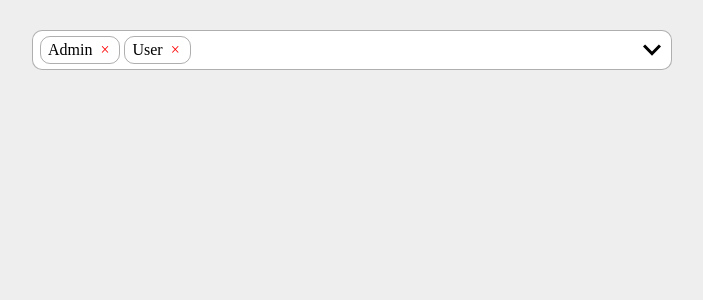
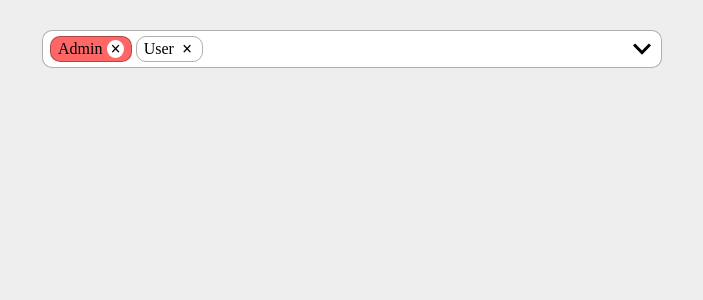
Before and after one commit to momotdev/multi-select, a React (Create React App) app: page / in a window 1280 px wide. Shown: the top 300 px of the page, without its empty margins (288-991 px from the left). Built offline with nearby package versions, Linux system fonts and the light colour scheme.

Commit message:
add color badges options, change readme

```diff
--- a/src/App.js
+++ b/src/App.js
@@ -6,10 +6,10 @@ function App() {
 	const [selectedOptions, setSelectedOptions] = useState(['ADMIN', 'USER']);
 
 	const options = [
-		{value: 'ADMIN', label: 'Admin'},
+		{value: 'ADMIN', label: 'Admin', badgeColor: '#ff6666'},
 		{value: 'USER', label: 'User'},
 		{value: 'MANAGER', label: 'Manager'},
-		{value: 'DELIVERY', label: 'Delivery'},
+		{value: 'DELIVERY', label: 'Delivery', badgeColor: '#009999'},
 	]
 
 	const onChange = (value) => {
--- a/src/components/MultiSelect/MultiSelect.jsx
+++ b/src/components/MultiSelect/MultiSelect.jsx
@@ -60,7 +60,7 @@ const MultiSelect = ({options, selectedOptions, onChange}) => {
 		<div ref={select} className={selectStyle.join(' ')} onClick={toggleOptionsList}>
 			<div className={classes['selected-options-wrapper']}>
 				{innerSelectedOptions.map(option => option.selected
-					? <SelectedOption key={option.value} value={option.label} onDelete={changeOptionSelectedState}/>
+					? <SelectedOption key={option.value} value={option.label} badgeColor={option.badgeColor} onDelete={changeOptionSelectedState}/>
 					: null
 				)}
 			</div>
@@ -80,9 +80,9 @@ const MultiSelect = ({options, selectedOptions, onChange}) => {
 	);
 };
 
-const SelectedOption = ({value, onDelete}) => {
+const SelectedOption = ({value,badgeColor, onDelete}) => {
 	return (
-		<div className={classes['selected-option']}>
+		<div className={classes['selected-option']} style={{backgroundColor: badgeColor ? badgeColor : null}}>
 			<div className={classes['selected-option-label']} onClick={(e) => {
 				e.stopPropagation();
 			}}>{value}</div>
--- a/src/components/MultiSelect/MultiSelect.module.css
+++ b/src/components/MultiSelect/MultiSelect.module.css
@@ -1,14 +1,14 @@
 .select {
     display: flex;
     border: 1px solid #00000050;
-    width: 100%;
-    min-height: 40px;
+    min-height: 30px;
     border-radius: 10px;
     justify-content: space-between;
     position: relative;
     background-color: #ffffff;
     cursor: pointer;
     flex-wrap: wrap;
+    margin: 10px;
 }
 
 .select--active {}
@@ -36,18 +36,23 @@
     display: flex;
     border: 1px solid #00000050;
     border-radius: 10px;
-    padding: 4px 7px;
-    margin: 2px 2px;
+    padding: 3px 7px;
+    margin: 5px 2px;
     cursor: default;
+    font-size: 16px;
+    align-items: center;
 }
 
 .selected-option-delete {
     margin-left: 5px;
     background-color: #ffffff;
     border-radius: 100%;
-    padding: 0 3px;
+    padding: 9px 3px;
     cursor: pointer;
-    color: red;
+    color: black;
+    font-weight: 700;
+    font-size: 18px;
+    line-height: 0;
 }
 
 .options-wrapper {
@@ -64,7 +69,7 @@
 }
 
 .option {
-    font-size: 17px;
+    font-size: 16px;
     padding: 6px 5px;
     transition: background-color .1s;
     cursor: pointer;
```
Also changed, not shown: 1 other file (tests, documents, lock files or other folders).
